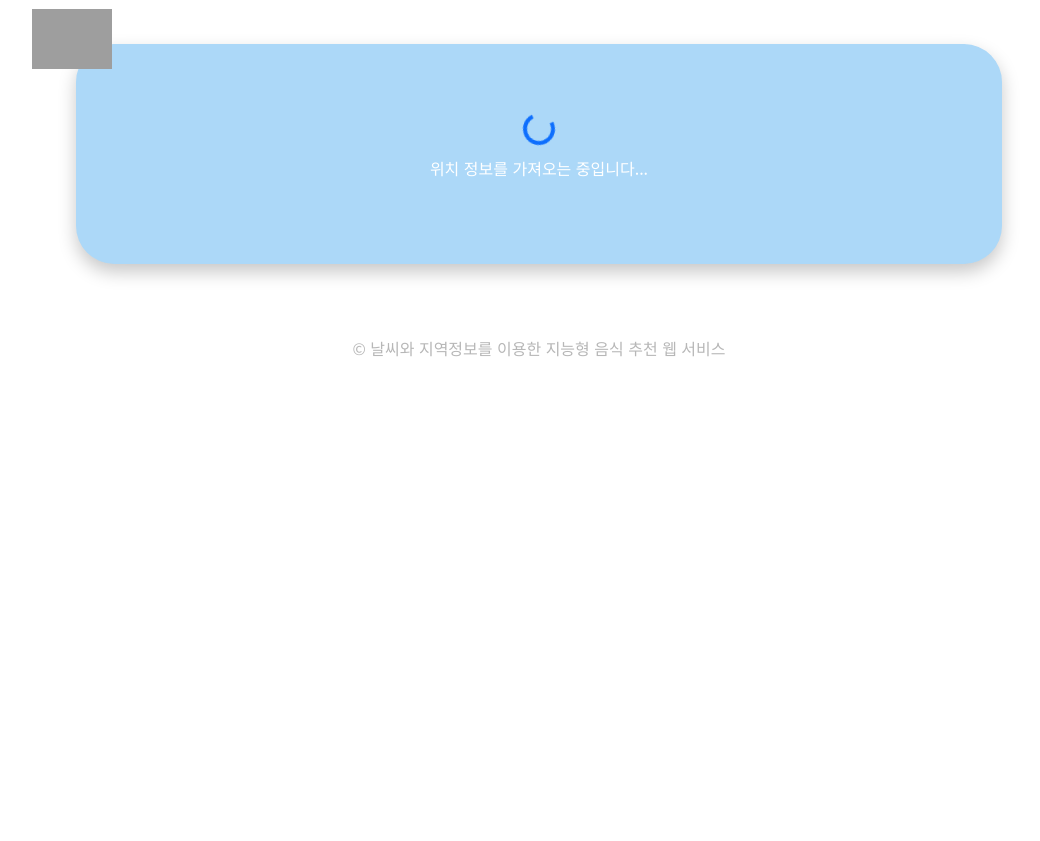
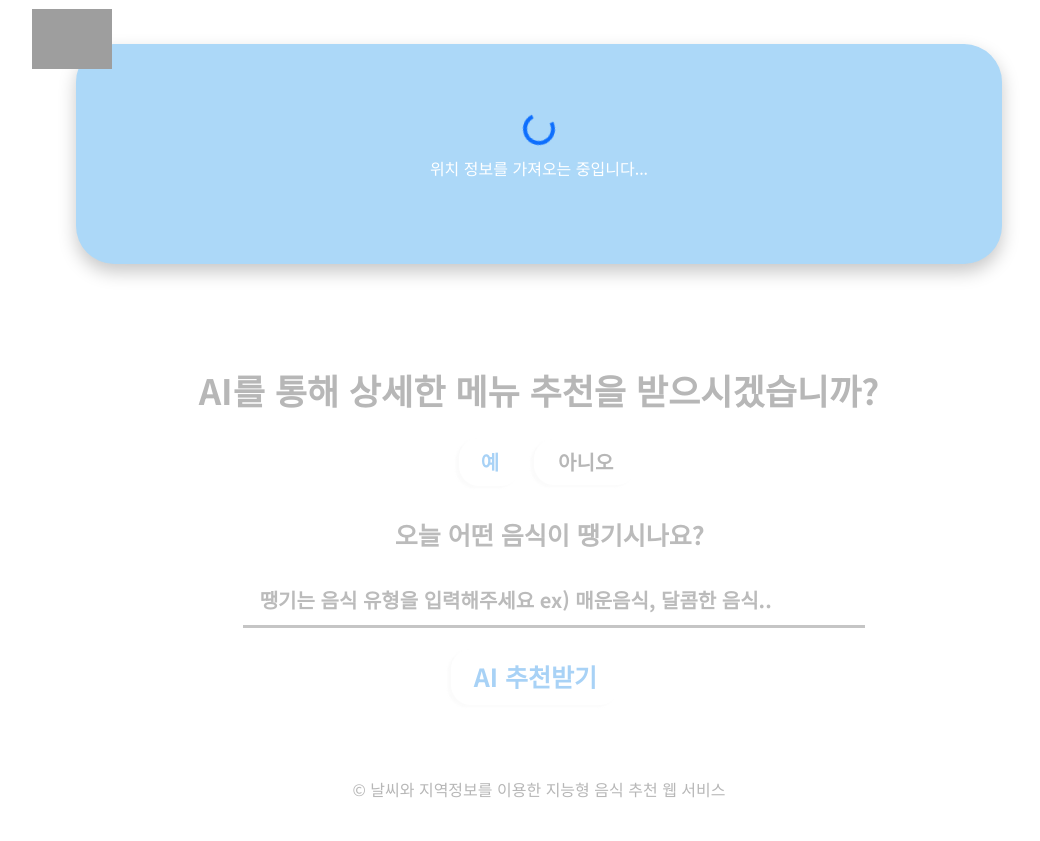
Before and after one commit to hyun5555/WHERE-FOOD, a Flask app: page / in a window 1280 px wide. Shown: the part 295-1136 px from the top of the page, without its empty margins (101-1141 px from the left). Before the commit the page ends 652 px from the top, so only its background shows below. Run offline with Flask 3, Linux system fonts and the light colour scheme; some libraries are stand-ins or nearby versions; grey boxes are pictures that could not be loaded.

Commit message:
html 버튼 조정

```diff
--- a/static/css/main.css
+++ b/static/css/main.css
@@ -243,9 +245,17 @@ body {
   font-size: 20px;
 }
 
-
-
-
+/* ===========================
+    AI food recommend
+=========================== */
+#ai-recommend {
+    margin-top: 100px;
+    align-self: stretch;
+    display: flex;
+    flex-direction: column;
+    align-items: center;
+    margin-bottom: 36px;
+}
 
 
 /* ===========================
--- a/static/js/restaurant.js
+++ b/static/js/restaurant.js
@@ -138,7 +138,7 @@ function displayPlacesOnList(places) {
             ${ratingHtml}
             <p class="mb-1"><small>${place.road_address_name || place.address_name}</small></p>
             ${distanceHtml}
-            <a href="${place.place_url}" target="_blank" class="btn btn-sm btn-outline-secondary">상세보기</a>
+            <a href="${place.place_url}" target="_blank" class="btn btn-sm btn-outline-primary" id="restaurant-info">상세보기</a>
             <a href="https://map.kakao.com/link/to/${place.id}" target="_blank" class="btn btn-sm btn-outline-primary">길찾기</a>
         `;
         ulEl.appendChild(itemEl);
--- a/templates/index.html
+++ b/templates/index.html
@@ -126,6 +126,46 @@
             </div>
         </div>
 
+
+        <!-- AI 음식 추천 받기 -->
+         <div id="ai-recommend">
+			<div style="display: flex; flex-direction: column; align-items: flex-start;">
+				<span style="color: #B7B7B7; font-size: 35px; font-weight: bold; margin-bottom: 21px;" >
+					AI를 통해 상세한 메뉴 추천을 받으시겠습니까?
+				</span>
+				<div style="display: flex; align-items: center; margin-bottom: 30px; margin-left: 260px; gap: 13px;">
+					<button style="flex-shrink: 0; display: flex; flex-direction: column; align-items: flex-start; background: #FFFFFF; border-radius: 20px; border: none; padding: 9px 22px; box-shadow: -3.4200000762939453px 2.2799999713897705px 2px #D4D4D41A; text-align: left;"
+						onclick="alert('Pressed!')"}>
+						<span style="color: #A8D2F6; font-size: 20px; font-weight: bold;" >
+							예
+						</span>
+					</button>
+					<button style="flex-shrink: 0; display: flex; flex-direction: column; align-items: flex-start; background: #FFFFFF; border-radius: 20px; border: none; padding: 8px 24px; box-shadow: -3.4200000762939453px 2.2799999713897705px 2px #D4D4D41A; text-align: left;"
+						onclick="alert('Pressed!')"}>
+						<span style="color: #B7B7B7; font-size: 20px; font-weight: bold;" >
+							아니오
+						</span>
+					</button>
+				</div>
+				<div style="display: flex; flex-direction: column; align-items: flex-start; padding-bottom: 10px; margin-left: 44px; gap: 32px;">
+					<span style="color: #BBBBBB; font-size: 25px; font-weight: bold; margin-left: 152px;" >
+						오늘 어떤 음식이 땡기시나요?
+					</span>
+					<span style="color: #BBBBBB; font-size: 20px; font-weight: bold; margin-left: 17px; margin-right: 107px;" >
+						땡기는 음식 유형을 입력해주세요 ex) 매운음식, 달콤한 음식..
+					</span>
+				</div>
+				<div style="width: 622px; height: 3px; background: #B7B7B7CC; margin-bottom: 21px; margin-left: 44px;">
+				</div>
+				<button style="display: flex; flex-direction: column; align-items: flex-start; background: #FFFFFF; border-radius: 20px; border: none; padding: 9px 23px; margin-left: 252px; box-shadow: -3.4200000762939453px 2.2799999713897705px 2px #D4D4D41A; text-align: left;"
+					onclick="alert('Pressed!')"}>
+					<span style="color: #A8D2F6; font-size: 25px; font-weight: bold;" >
+						AI 추천받기
+					</span>
+				</button>
+			</div>
+		</div>
+
         <!-- 지도와 맛집 리스트 -->
         <div id="map-and-list-section" class="mt-5" style="display: none;">
             <div class="row">
```
Also changed, not shown: other parts of static/css/main.css (+30 -1 lines), static/images/result.png.
